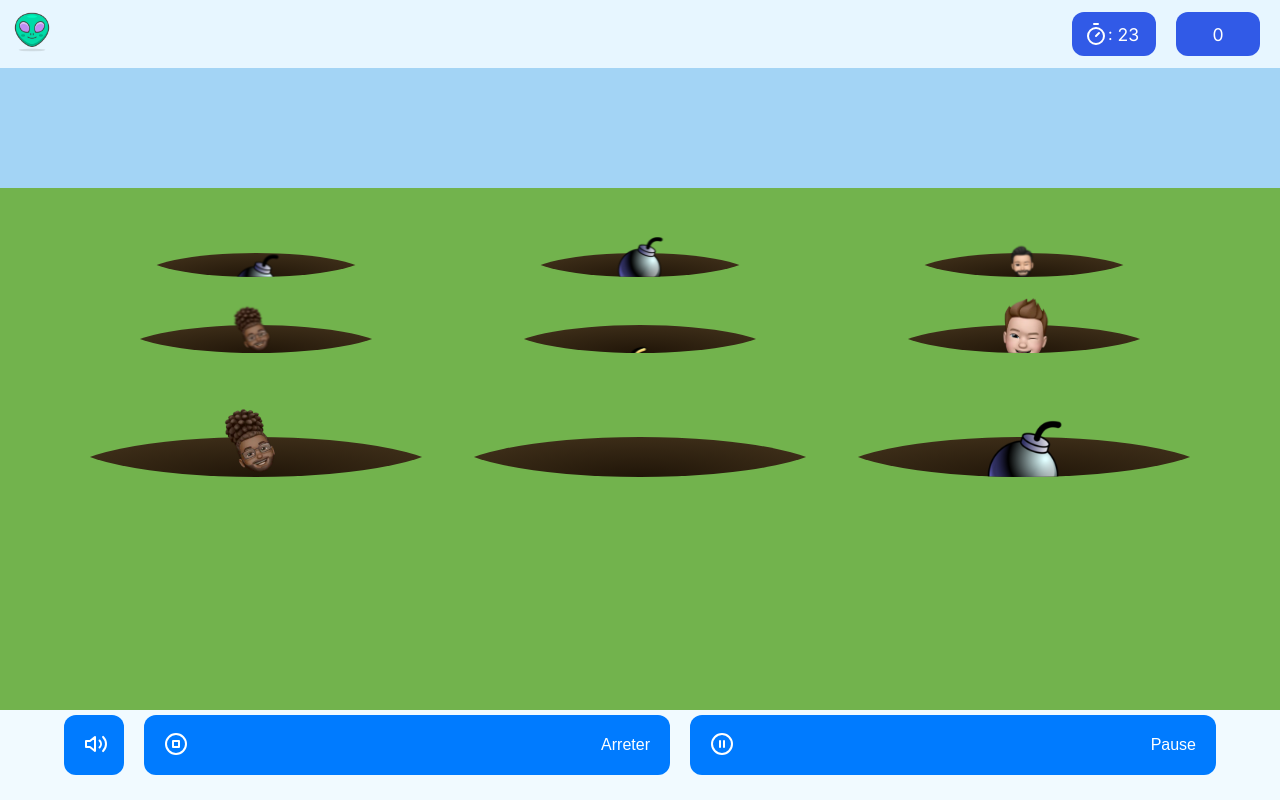
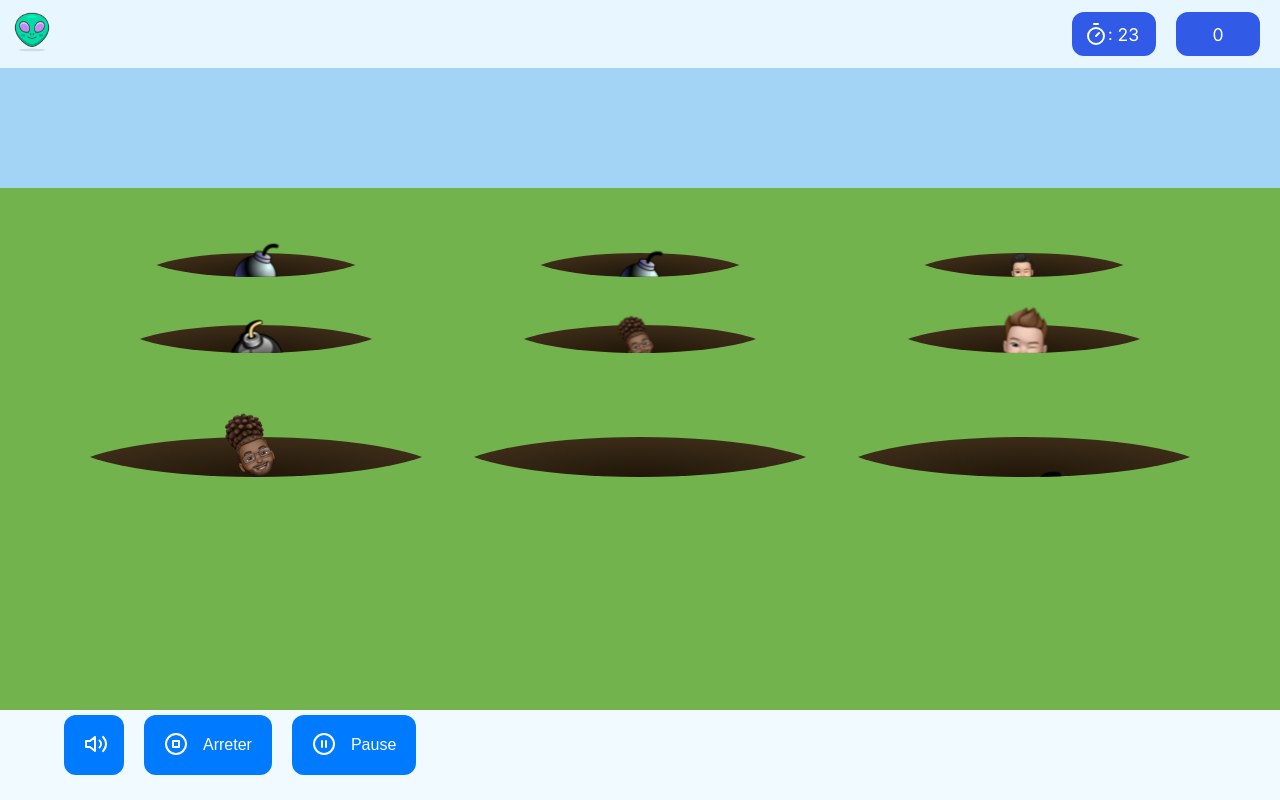
Before and after one commit to sthiefaine/waapi-hammer, a Next.js app: page /game in a window 1280 px wide. Built offline with nearby package versions, Linux system fonts and the light colour scheme.

Commit message:
fix(animate): add motion and more speed in mole delay

```diff
--- a/app/action/highScores.action.ts
+++ b/app/action/highScores.action.ts
@@ -1,5 +1,6 @@
 "use server";
 import prisma from "@/lib/prisma";
+import { revalidatePath } from "next/cache";
 import { z } from "zod";
 
 export async function fetchHighScores() {
@@ -60,7 +61,7 @@ export async function addHighScore(
     });
 
     if (result) {
-      // revalidatePath("/highscores", "page");
+      revalidatePath("/highscores", "page");
       return {
         name: result.name,
         success: true,
--- a/app/highscores/page.tsx
+++ b/app/highscores/page.tsx
@@ -1,8 +1,7 @@
+"use server";
 import { fetchHighScores } from "../action/highScores.action";
 
 import styles from "./page.module.css";
-
-export const dynamic = "force-dynamic";
 
 const getData = async () => {
   const items = await fetchHighScores();
--- a/components/InGameActionButton/inGameActionButton.tsx
+++ b/components/InGameActionButton/inGameActionButton.tsx
@@ -3,6 +3,7 @@ import { Button } from "../button/button";
 import { CirclePause, CircleStop, Volume2, VolumeX } from "lucide-react";
 import styles from "./inGameActionButton.module.css";
 import { playClickSound } from "@/helpers/sounds";
+import { motion } from "framer-motion";
 
 export default function InGameActionButton() {
   const { gameState, setSound, sound, setSoundSrc } = useGameStore();
@@ -17,24 +18,48 @@ export default function InGameActionButton() {
   };
   return (
     <div className={styles.container}>
+      <motion.div
+        initial={{ opacity: 0 }}
+        animate={{ opacity: 1 }}
+        transition={{ duration: 0.8 }}
+      >
         {sound ? (
-        <Button icon={<Volume2 />} onClick={() => handleOnClickSoundButton()} />
+          <Button
+            icon={<Volume2 />}
+            onClick={() => handleOnClickSoundButton()}
+          />
         ) : (
-        <Button icon={<VolumeX />} onClick={() => handleOnClickSoundButton()} />
+          <Button
+            icon={<VolumeX />}
+            onClick={() => handleOnClickSoundButton()}
+          />
         )}
+      </motion.div>
       {gameState === GameStateEnum.PLAYING && (
         <>
+          <motion.div
+            initial={{ opacity: 0 }}
+            animate={{ opacity: 1 }}
+            transition={{ duration: 0.5 }}
+          >
             <Button
               icon={<CircleStop />}
               text="Arreter"
               gameState={GameStateEnum.END}
             />
+          </motion.div>
 
+          <motion.div
+            initial={{ opacity: 0 }}
+            animate={{ opacity: 1 }}
+            transition={{ duration: 0.5 }}
+          >
             <Button
               icon={<CirclePause />}
               text="Pause"
               gameState={GameStateEnum.PAUSED}
             />
+          </motion.div>
         </>
       )}
     </div>
--- a/components/board/board.tsx
+++ b/components/board/board.tsx
@@ -136,6 +136,7 @@ export function Board() {
         origin: { y: 0.6 },
       });
     }
+    // eslint-disable-next-line react-hooks/exhaustive-deps
   }, [gameState]);
 
   return (
--- a/components/button/button.module.css
+++ b/components/button/button.module.css
@@ -5,7 +5,7 @@
   border: none;
   border-radius: 12px;
   cursor: pointer;
-  width: 80%;
+  width: 100%;
   height: 60px;
   margin: 0 auto;
   display: flex;
--- a/components/button/button.tsx
+++ b/components/button/button.tsx
@@ -3,6 +3,7 @@ import { CircleArrowUp, Eye } from "lucide-react";
 import styles from "./button.module.css";
 import { GameStateEnum, useGameStore } from "@/zustand/store/game";
 import { useRouter } from "next/navigation";
+import { motion } from "framer-motion";
 
 type ButtonProps = {
   icon: React.ReactNode;
--- a/components/header/header.tsx
+++ b/components/header/header.tsx
@@ -8,6 +8,7 @@ import { GameStateEnum } from "@/zustand/store/game";
 import { Timer } from "lucide-react";
 import { useGameStore } from "@/zustand/store/game";
 import { usePathname } from "next/navigation";
+import { motion } from "framer-motion";
 
 export function Header() {
   const { score, timeLeft, gameState, debug, animateTime, setAnimateTime } =
@@ -82,6 +83,7 @@ export function Header() {
 
       prevTimeRef.current = timeLeft;
     }
+    // eslint-disable-next-line react-hooks/exhaustive-deps
   }, [timeLeft, gameState]);
 
   return (
@@ -107,6 +109,11 @@ export function Header() {
 
       {displayInformations && (
         <div className={styles.informations}>
+          <motion.div
+            initial={{ opacity: 0 }}
+            animate={{ opacity: 1 }}
+            transition={{ duration: 0.8 }}
+          >
             <span id="timer" className={styles.information}>
               <span className={styles.icon}>
                 <Timer />:
@@ -115,11 +122,18 @@ export function Header() {
                 {timeLeft}
               </span>{" "}
             </span>
+          </motion.div>
+          <motion.div
+            initial={{ opacity: 0 }}
+            animate={{ opacity: 1 }}
+            transition={{ duration: 0.8 }}
+          >
             <span id="score" className={styles.information}>
               <span ref={scoreRef} className={styles.number}>
                 {score}
               </span>
             </span>
+          </motion.div>
         </div>
       )}
     </header>
--- a/components/mole/mole.tsx
+++ b/components/mole/mole.tsx
@@ -82,12 +82,13 @@ const Mole = ({
         yoyo: true,
         repeat: 1,
         delay: delay,
-        repeatDelay: delay / 4,
+        repeatDelay: delay / 10,
         onStart: () => {
           setAppearanceTime(Date.now());
         },
         onComplete: () => {
           if (gameState === GameStateEnum.PLAYING) {
+            bobRef.current.kill();
             changeMole();
           }
         },
@@ -131,7 +132,7 @@ const Mole = ({
     const clickTime = Date.now();
     const reactionTime = (clickTime - appearanceTime) / 1000;
     const adjustedPoints =
-      reactionTime < 1 ? 100 : points - Math.floor(reactionTime * 15);
+      reactionTime < 1 ? 100 : points - Math.floor(reactionTime * 10);
 
     return pointsMin > adjustedPoints ? pointsMin : adjustedPoints;
   };
@@ -182,7 +183,7 @@ const Mole = ({
         <span
           style={{
             color: pointsRef.current > 0 ? pointsColor : "red",
-            left: pointsPosition === "left" ? "15px" : "95px",
+            left: pointsPosition === "left" ? "5px" : "45px",
           }}
           className={styles.pointsDisplay}
         >
```
Lines whose indentation alone changed are shown as unchanged.
